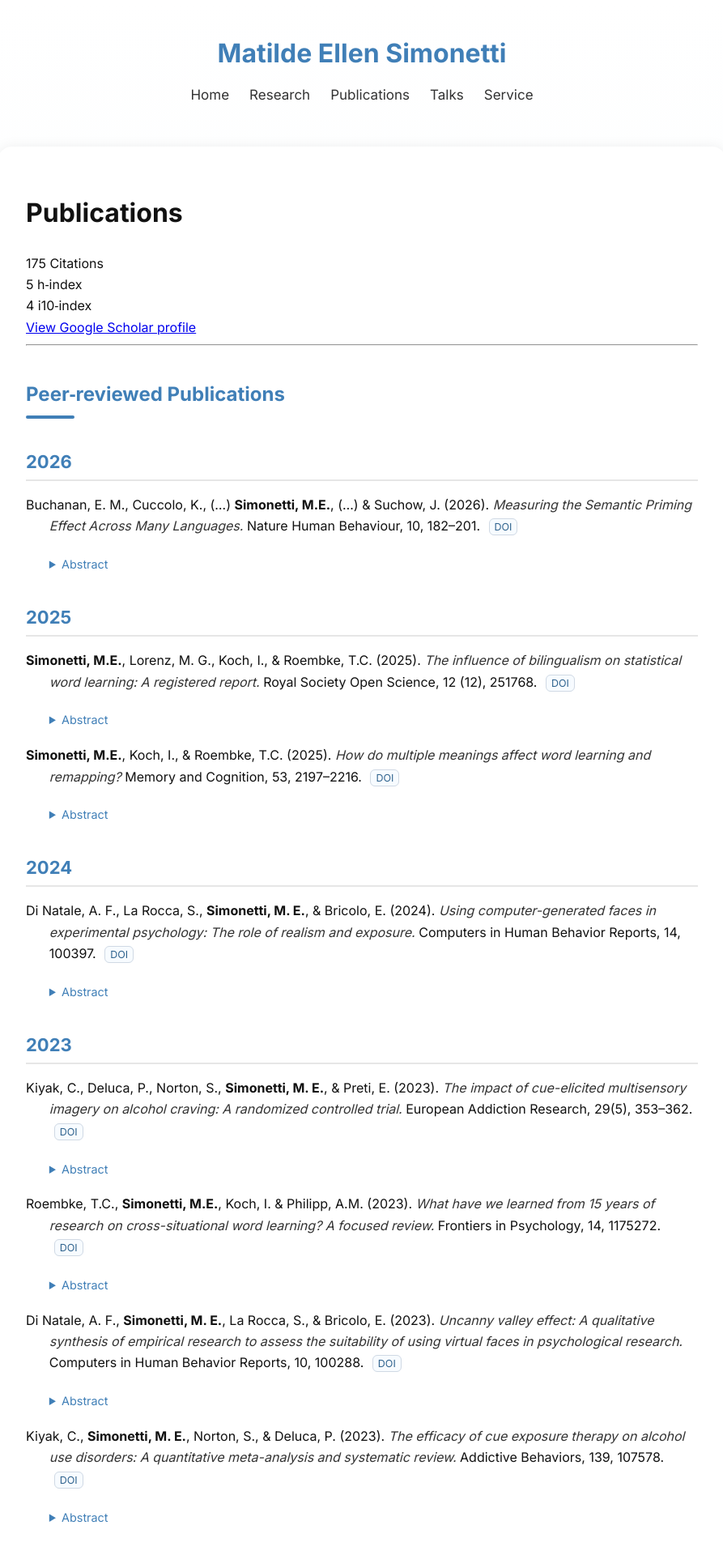
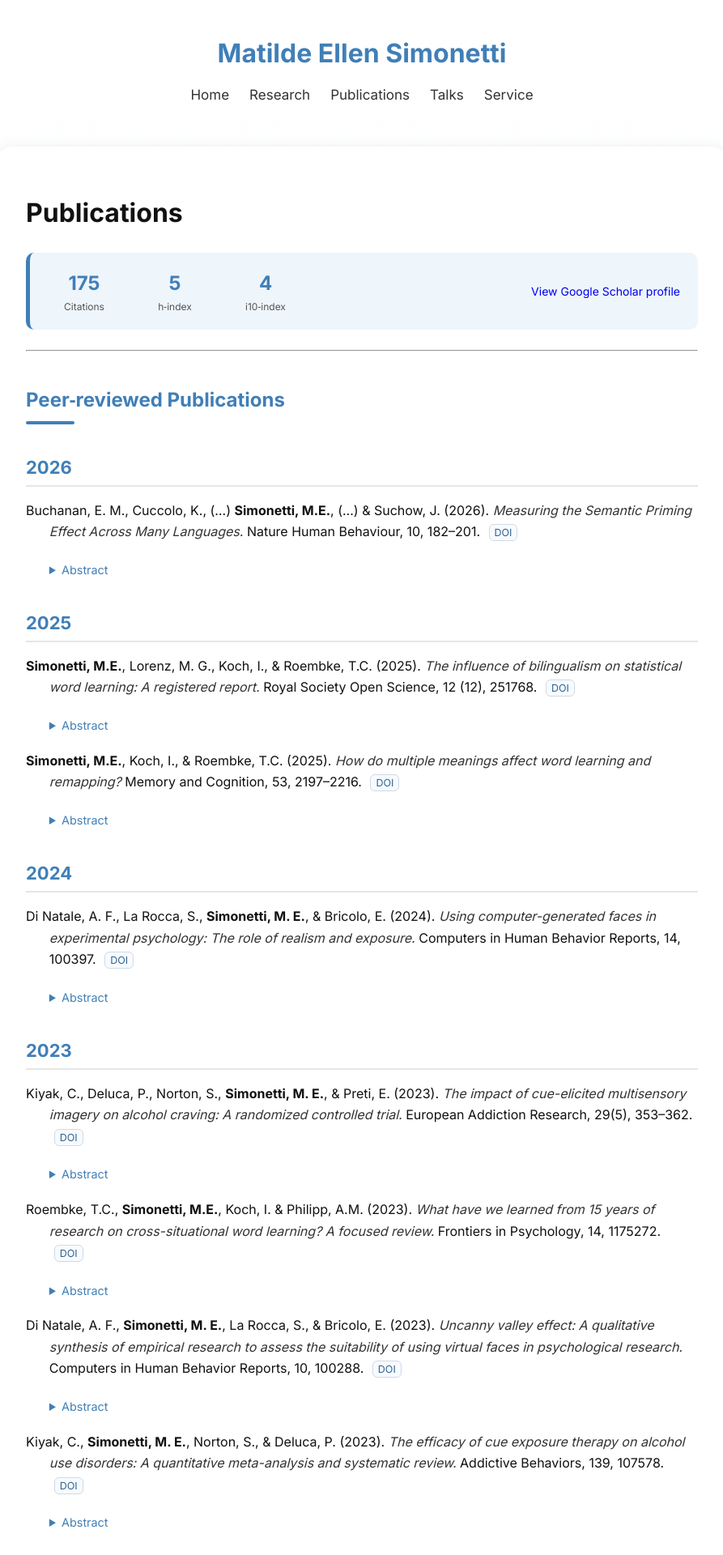
Before and after one commit to matildellen/matildellen.github.io, a Jekyll site: the page built from publications.md, in a window 1280 px wide. Shown: the top 1920 px of the page at 81% size, without its empty margins (193-1086 px from the left). Built offline with Jekyll 4.4.1, drawn with Linux system fonts in a browser that asks for light colours.

Commit message:
Add styles for metrics box and metric elements

```diff
--- a/assets/style.css
+++ b/assets/style.css
@@ -475,3 +475,45 @@ summary {
   margin: 4px;
   font-size: 0.9em;
 }
+
+.metrics-box {
+  display: flex;
+  flex-wrap: wrap;
+  gap: 22px;
+  align-items: center;
+
+  background: var(--bg);
+  border-left: 5px solid var(--accent);
+  padding: 18px 22px;
+  border-radius: 10px;
+
+  margin-bottom: 25px;
+}
+
+.metric {
+  display: flex;
+  flex-direction: column;
+  align-items: center;
+  min-width: 90px;
+}
+
+.metric-number {
+  font-size: 24px;
+  font-weight: 700;
+  color: var(--accent);
+}
+
+.metric-label {
+  font-size: 12px;
+  color: #555;
+}
+
+.metric.scholar {
+  margin-left: auto;
+  font-size: 14px;
+}
+
+.metric.scholar a {
+  text-decoration: none;
+  font-weight: 500;
+}
```
